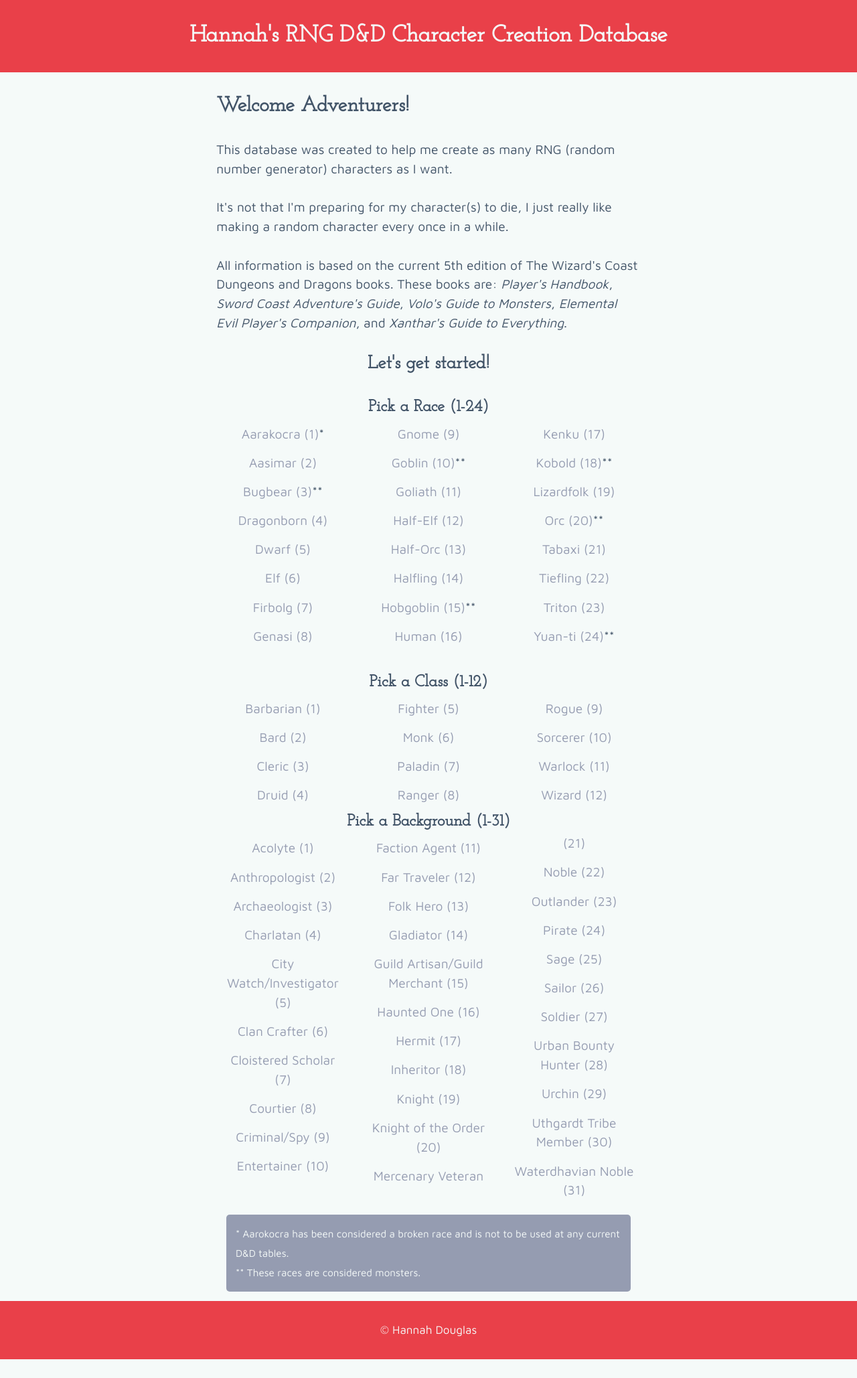
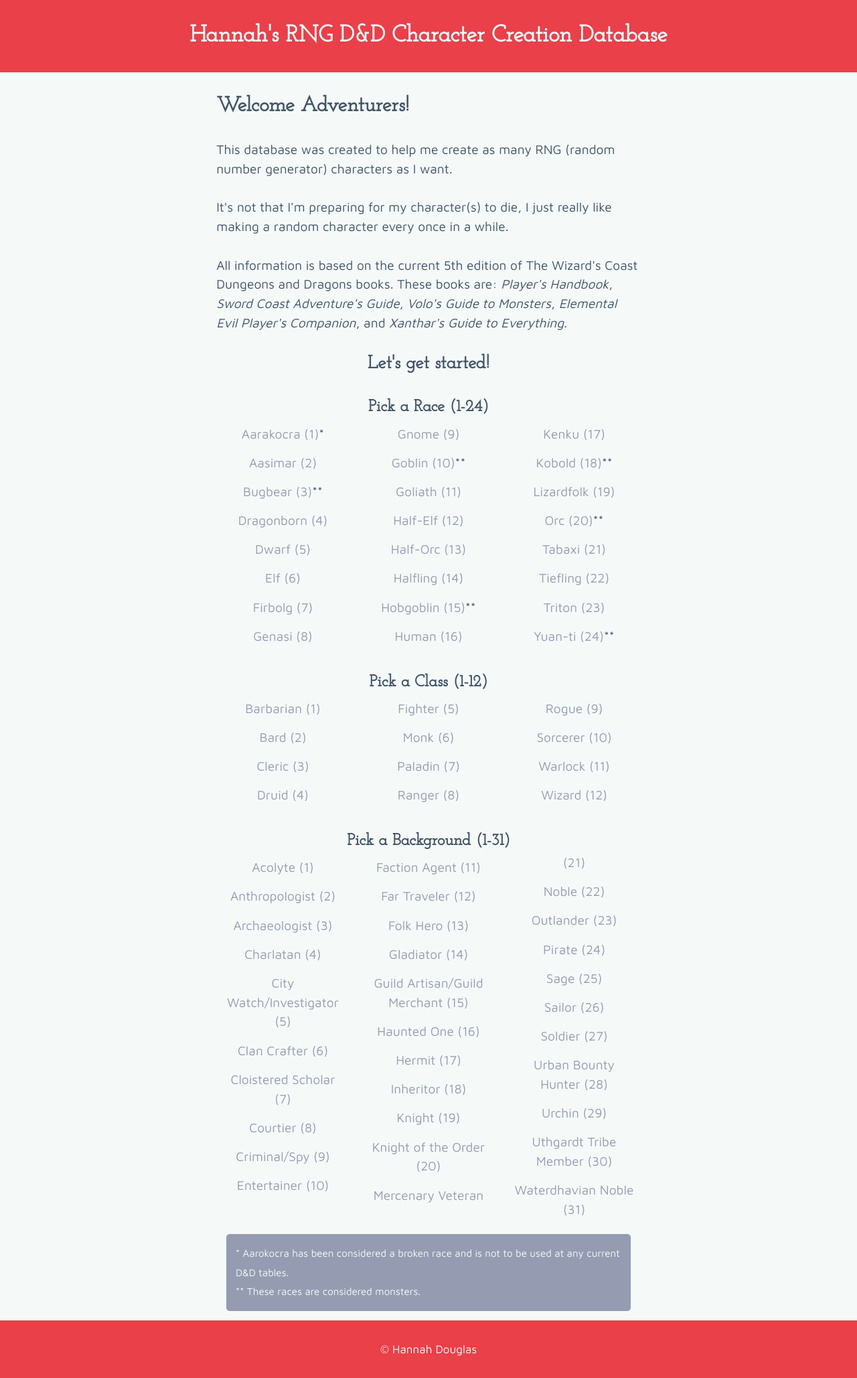
Before and after one commit to hldouglas/dnd-character-creation, a Jekyll site: the page built from index.html, in a window 1280 px wide. Shown: the whole page at 67% size. Built offline with Jekyll 4.4.1, drawn with Linux system fonts in a browser that asks for light colours; before the commit the page ends 2030 px from its top, so only the background shows below that.

Commit message:
Removed padding from class list

```diff
--- a/index.html
+++ b/index.html
@@ -39,7 +39,7 @@ layout: default
         <li class="island-1-4"><a href="{{site.baseurl}}/monster/">Yuan-ti (24)</a>**</li>
       </ol>
       <h4 class="push-0 text-center">Pick a Class (1-12)</h4>
-      <ol class="list-group push-0 text-center">
+      <ol class="list-group text-center">
         <li class="island-1-4"><a href="{{site.baseurl}}/barbarian/">Barbarian (1)</a></li>
         <li class="island-1-4"><a href="{{site.baseurl}}/bard/">Bard (2)</a></li>
         <li class="island-1-4"><a href="{{site.baseurl}}/cleric/">Cleric (3)</a></li>
```
